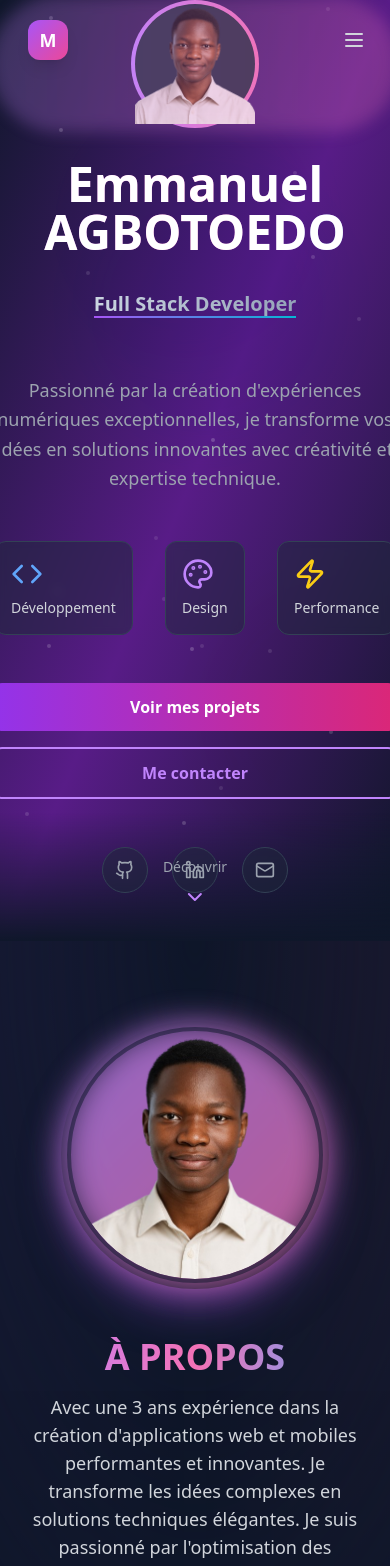
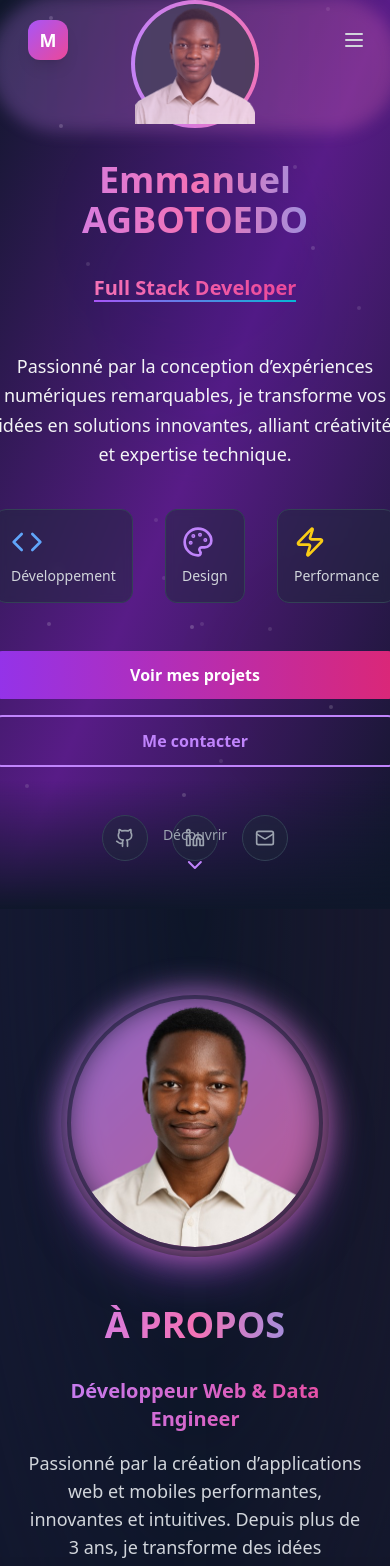
Before and after one commit to 7Emma/Portfolio, a React (Vite) app: page / in a window 390 px wide. Shown: the top 1566 px of the page. Built offline with nearby package versions, Linux system fonts and the light colour scheme.

Commit message:
Portfolio

```diff
--- a/index.html
+++ b/index.html
@@ -2,7 +2,7 @@
 <html lang="en">
   <head>
     <meta charset="UTF-8" />
-    <link rel="icon" type="xml+svg" href="/logo-manu.svg" />
+    <link rel="icon" type="xml+svg" href="/logo-manu.png" />
     <meta name="viewport" content="width=device-width, initial-scale=1.0" />
     <title>Portfolio-ManuTech</title>
     <!-- Lien vers le fichier CSS -->
--- a/src/components/Footer.jsx
+++ b/src/components/Footer.jsx
@@ -64,7 +64,7 @@ function Footer() {
       id: "github",
       label: "GitHub",
       icon: Github,
-      url: "https://github.com/emmaagbo",
+      url: "https://github.com/7Emma",
       color: "hover:text-gray-400",
     },
     {
--- a/src/components/Navbar.jsx
+++ b/src/components/Navbar.jsx
@@ -25,6 +25,30 @@ function Navbar() {
 
     window.addEventListener("scroll", handleScroll);
     return () => window.removeEventListener("scroll", handleScroll);
+  }, []);
+
+  //Pour determiner la section active
+  useEffect(() => {
+    const handleScrollActive = () => {
+      const sections = navItems.map((item) =>
+        document.querySelector(item.href)
+      );
+      const scrollPosition = window.scrollY + window.innerHeight / 2;
+
+      for (let section of sections) {
+        if (section) {
+          const top = section.offsetTop;
+          const bottom = top + section.offsetHeight;
+          if (scrollPosition >= top && scrollPosition < bottom) {
+            setActiveSection(section.id);
+            break;
+          }
+        }
+      }
+    };
+
+    window.addEventListener("scroll", handleScrollActive);
+    return () => window.removeEventListener("scroll", handleScrollActive);
   }, []);
 
   // Navigation items avec icônes
--- a/src/components/about/HeroSection.jsx
+++ b/src/components/about/HeroSection.jsx
@@ -3,7 +3,7 @@ import photo from "../../assets/photo.png";
 
 const HeroSection = () => {
   const profileImageUrl = photo;
-  const cvDownloadUrl = "#";
+  const cvDownloadUrl = "/src/assets/files/MonCv.pdf";
 
   return (
     <div className="relative overflow-hidden py-20 lg:py-32 bg-slate-900">
@@ -41,17 +41,31 @@ const HeroSection = () => {
           <h1 className="text-4xl md:text-6xl font-extrabold mb-4 bg-clip-text text-transparent bg-gradient-to-r from-purple-400 via-pink-400 to-blue-400">
             À PROPOS
           </h1>
-          <p className="text-lg md:text-xl text-gray-300 max-w-3xl mx-auto lg:mx-0 mb-10">
-            Avec une 3 ans expérience dans la création d'applications web et
-            mobiles performantes et innovantes. Je transforme les idées
-            complexes en solutions techniques élégantes. Je suis passionné par
-            l'optimisation des performances et l'expérience utilisateur.
-            Toujours curieux, j'aime apprendre de nouvelles technologies pour
-            améliorer mes projets.
+          <p className="text-xl py-4 font-semibold bg-gradient-to-r from-purple-400 to-pink-500 bg-clip-text text-transparent">
+            Développeur Web & Data Engineer
+          </p>
+          <p className="text-lg text-gray-300 max-w-3xl mx-auto lg:mx-0 mb-10">
+            Passionné par la création d’applications web et mobiles
+            performantes, innovantes et intuitives. Depuis plus de 3 ans, je
+            transforme des idées complexes en solutions techniques élégantes, en
+            combinant créativité, logique et performance.
+            <br />
+            <br /> J’aime relever des défis techniques, optimiser les
+            performances et concevoir des expériences utilisateur fluides et
+            mémorables. Toujours curieux et avide de nouvelles technologies, je
+            cherche constamment à enrichir mes compétences pour offrir des
+            projets modernes, efficaces et impactants.
+            <br />
+            <br /> Pour moi, chaque projet est une aventure :{" "}
+            <span className="font-semibold">
+              apporter des solutions concrètes, simplifier la complexité et
+              créer un produit qui fait la différence.
+            </span>
           </p>
           <div className="flex justify-center lg:justify-start">
             <a
               href={cvDownloadUrl}
+              download="CV-Emmanuel.pdf"
               target="_blank"
               rel="noopener noreferrer"
               className="group relative inline-flex items-center px-8 py-3 bg-gradient-to-r from-purple-600 to-pink-600 text-white font-medium rounded-lg overflow-hidden transition-all duration-300 hover:scale-105 shadow-xl shadow-purple-500/25"
--- a/src/index.css
+++ b/src/index.css
@@ -6,3 +6,18 @@ body {
   padding-top: 4rem; /* Décalage à cause du menu fixe */
   @apply m-0 p-0;
 }
+
+::-webkit-scrollbar {
+  width: 8px;
+}
+::-webkit-scrollbar-track {
+  background: #1e293b;
+}
+::-webkit-scrollbar-thumb {
+  background: linear-gradient(45deg, #8b5cf6, #a855f7);
+  border-radius: 10px;
+}
+::-webkit-scrollbar-thumb:hover {
+  background: linear-gradient(45deg, #7c3aed, #9333ea);
+  box-shadow: 0 0 10px rgba(139, 92, 246, 0.5);
+}
--- a/src/pages/Contact.jsx
+++ b/src/pages/Contact.jsx
@@ -171,7 +171,7 @@ const Contact = () => {
         <h2 className="text-4xl md:text-5xl font-extrabold text-center mb-4 bg-clip-text text-transparent bg-gradient-to-r from-purple-400 to-pink-400">
           Contactez-moi
         </h2>
-        <p className="text-center mb-12 text-gray-400 max-w-2xl mx-auto">
+        <p className="text-center text-lg mb-12 text-gray-300 max-w-2xl mx-auto">
           Pour toute question, opportunité de collaboration ou simplement pour
           dire bonjour, n'hésitez pas à me contacter. Je vous répondrai dans les
           plus brefs délais.
--- a/src/pages/Home.jsx
+++ b/src/pages/Home.jsx
@@ -81,14 +81,14 @@ const Home = () => {
           </div>
 
           {/* Name and title */}
-          <h1 className="text-5xl md:text-7xl font-bold text-white mb-4 bg-clip-text text-transparent bg-gradient-to-r from-purple-400 via-pink-400 to-blue-400">
+          <h1 className="text-4xl md:text-6xl font-bold text-purple-500 mb-4 bg-clip-text text-transparent bg-gradient-to-r from-purple-400 via-pink-400 to-blue-400">
             Emmanuel AGBOTOEDO
           </h1>
 
-           {/* Enhanced animated role with better transitions */}
-          <div className="h-16 mb-10 flex items-center justify-center">
-            <div className="relative overflow-hidden">
-              <p className="text-xl md:text-3xl font-semibold text-transparent bg-clip-text bg-gradient-to-r from-slate-300 to-slate-400 transition-all duration-700 transform hover:scale-105">
+          {/* Enhanced animated role with better transitions */}
+          <div className="h-16 mb-8 flex items-center justify-center">
+            <div className="relative">
+              <p className="text-xl md:text-3xl font-semibold text-transparent bg-clip-text bg-gradient-to-r from-pink-400 to-pink-500 transition-all duration-700 transform hover:scale-105">
                 {roles[currentRole]}
               </p>
 
@@ -98,10 +98,10 @@ const Home = () => {
           </div>
 
           {/* Description */}
-          <p className="text-lg text-gray-400 max-w-2xl mx-auto mb-12 leading-relaxed">
-            Passionné par la création d'expériences numériques exceptionnelles,
-            je transforme vos idées en solutions innovantes avec créativité et
-            expertise technique.
+          <p className="text-lg text-gray-100 max-w-2xl mx-auto mb-10 leading-relaxed">
+            Passionné par la conception d’expériences numériques remarquables,
+            je transforme vos idées en solutions innovantes, alliant créativité
+            et expertise technique.
           </p>
 
           {/* Skills icons */}
@@ -126,22 +126,40 @@ const Home = () => {
 
           {/* CTA Buttons */}
           <div className="flex flex-col sm:flex-row gap-4 justify-center mb-12">
-            <button className="group relative px-8 py-3 bg-gradient-to-r from-purple-600 to-pink-600 text-white font-semibold rounded-lg overflow-hidden transition-all duration-300 hover:scale-105 hover:shadow-lg hover:shadow-purple-500/25">
+            <a
+              href="#projects"
+              className="group relative px-8 py-3 bg-gradient-to-r from-purple-600 to-pink-600 text-white font-semibold rounded-lg overflow-hidden transition-all duration-300 hover:scale-105 hover:shadow-lg hover:shadow-purple-500/25"
+            >
               <span className="relative z-10">Voir mes projets</span>
               <div className="absolute inset-0 bg-gradient-to-r from-purple-700 to-pink-700 transform scale-x-0 group-hover:scale-x-100 transition-transform origin-left duration-300"></div>
-            </button>
+            </a>
 
-            <button className="px-8 py-3 border-2 border-purple-400 text-purple-400 font-semibold rounded-lg hover:bg-purple-400 hover:text-white transition-all duration-300 hover:scale-105">
+            <a
+              href="#contact"
+              className="px-8 py-3 border-2 border-purple-400 text-purple-400 font-semibold rounded-lg hover:bg-purple-400 hover:text-white transition-all duration-300 hover:scale-105"
+            >
               Me contacter
-            </button>
+            </a>
           </div>
 
           {/* Social links */}
           <div className="flex justify-center space-x-6 mb-12">
             {[
-              { icon: Github, href: "#", label: "GitHub" },
-              { icon: Linkedin, href: "#", label: "LinkedIn" },
-              { icon: Mail, href: "#", label: "Email" },
+              {
+                icon: Github,
+                href: "https://www.github.com/7Emma",
+                label: "GitHub",
+              },
+              {
+                icon: Linkedin,
+                href: "https://www.linkedin.com/in/emmanuel-mahoukp%C3%A9go-agbotoedo-50a6bb351/",
+                label: "LinkedIn",
+              },
+              {
+                icon: Mail,
+                href: "mailto:mahoukpegoemmanuel@gmail.com",
+                label: "Email",
+              },
             ].map((social, index) => (
               <a
                 key={social.label}
```
Also changed, not shown: src/pages/About.jsx (+11 -5 lines), public/logo-manu.png (added), public/logo-manu.svg (deleted).
